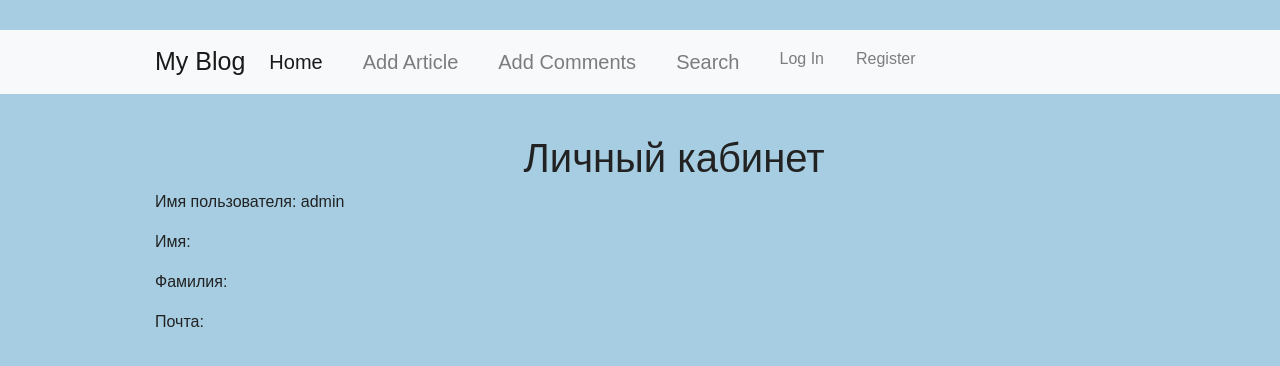
After one commit to Aisuluu1405/python_group_homework_55_Aisulu_Dzhusupova, a Django app: page /accounts/profile/1/ in a window 1280 px wide. The commit adds this page. Shown: the top 366 px of the page. Run offline with Django 3.2, Linux system fonts and the light colour scheme; data comes from the database, SQL or seed files in the repository; some libraries are stand-ins or nearby versions.

Commit message:
Создала личный кабинет пользователя.

```diff
--- a/source/accounts/forms.py
+++ b/source/accounts/forms.py
@@ -1,6 +1,8 @@
 from django import forms
 from django.contrib.auth.models import User
 from django.core.exceptions import ValidationError
+from django.views.generic import DetailView
+
 
 class UserCreationForm(forms.Form):
     username = forms.CharField(max_length=100, label='Username', required=True)
--- /dev/null
+++ b/source/accounts/templates/user_detail.html
@@ -0,0 +1,16 @@
+{% extends 'base.html' %}
+
+{% block title %}User{% endblock %}
+
+{% block menu_links %}
+    <li><a href="#">Edit</a> </li>
+    <li><a href="#">Change password</a> </li>
+{%  endblock %}
+
+{%  block content %}
+<h1>Личный кабинет</h1>
+<p> Имя пользователя: {{ user_obj.username }}</p>
+<p>Имя: {{ user_obj.first_name }}</p>
+<p>Фамилия: {{ user_obj.last_name }}</p>
+<p>Почта: {{ user_obj.email }}</p>
+{% endblock %}
--- a/source/accounts/urls.py
+++ b/source/accounts/urls.py
@@ -1,5 +1,5 @@
 from django.urls import path
-from accounts.views import login_view, logout_view, register_view, user_activate
+from accounts.views import login_view, logout_view, register_view, user_activate, UserDetailView
 
 app_name = 'accounts'
 
@@ -7,7 +7,6 @@ urlpatterns =[
     path('login/', login_view, name='login'),
     path('logout/', logout_view, name='logout'),
     path('register/', register_view, name='register'),
-    path('register/activate/', user_activate, name='user_activate')
-
-
+    path('register/activate/', user_activate, name='user_activate'),
+    path('profile/<int:pk>/', UserDetailView.as_view(), name='detail')
 ]
--- a/source/accounts/views.py
+++ b/source/accounts/views.py
@@ -3,6 +3,8 @@ from django.shortcuts import render, redirect
 from django.contrib.auth import authenticate, login, logout
 from django.contrib.auth.models import User
 from django.urls import reverse
+from django.views.generic import DetailView
+
 from main.settings import HOST_NAME
 from accounts.forms import UserCreationForm
 from accounts.models import Token
@@ -79,3 +81,8 @@ def user_activate(request):
     except Token.DoesNotExist:
         # если токена нет - сразу редирект
         return redirect('webapp:index')
+
+class UserDetailView(DetailView):
+    model = User
+    template_name = 'user_detail.html'
+    context_object_name = 'user_obj'
--- a/source/webapp/templates/base.html
+++ b/source/webapp/templates/base.html
@@ -34,11 +34,12 @@
       </li>
            {% block menu %} {% endblock %}
             {% if request.user.is_authenticated %}
-                <li class="user_hello mr-3">Hello, {{ request.user }}!</li>
+                {% block menu_links %}{% endblock %}
+                <a class="user_hello mr-3">Hello, <a href="{% url 'accounts:detail' user.pk %}">{{ user.username }}!</a></li>
                 <li class="nav-item"><a class="nav-link mr-3" href="{% url 'accounts:logout'  %}">Log Out</a></li>
             {% else %}
-                <li class="nav-item"><a class="nav-link mr-3" href="{% url 'accounts:login'  %}">Log In</a></li>
-                <li class="nav-item"><a class="nav-link mr-3" href="{% url 'accounts:register' %}"> Register</a> </li>
+                <li class="menu-right"><a class="nav-link mr-3" href="{% url 'accounts:login'  %}">Log In</a></li>
+                <li class="menu-right"><a class="nav-link mr-3" href="{% url 'accounts:register' %}"> Register</a> </li>
             {% endif %}
        </ul>
    </div>
```
